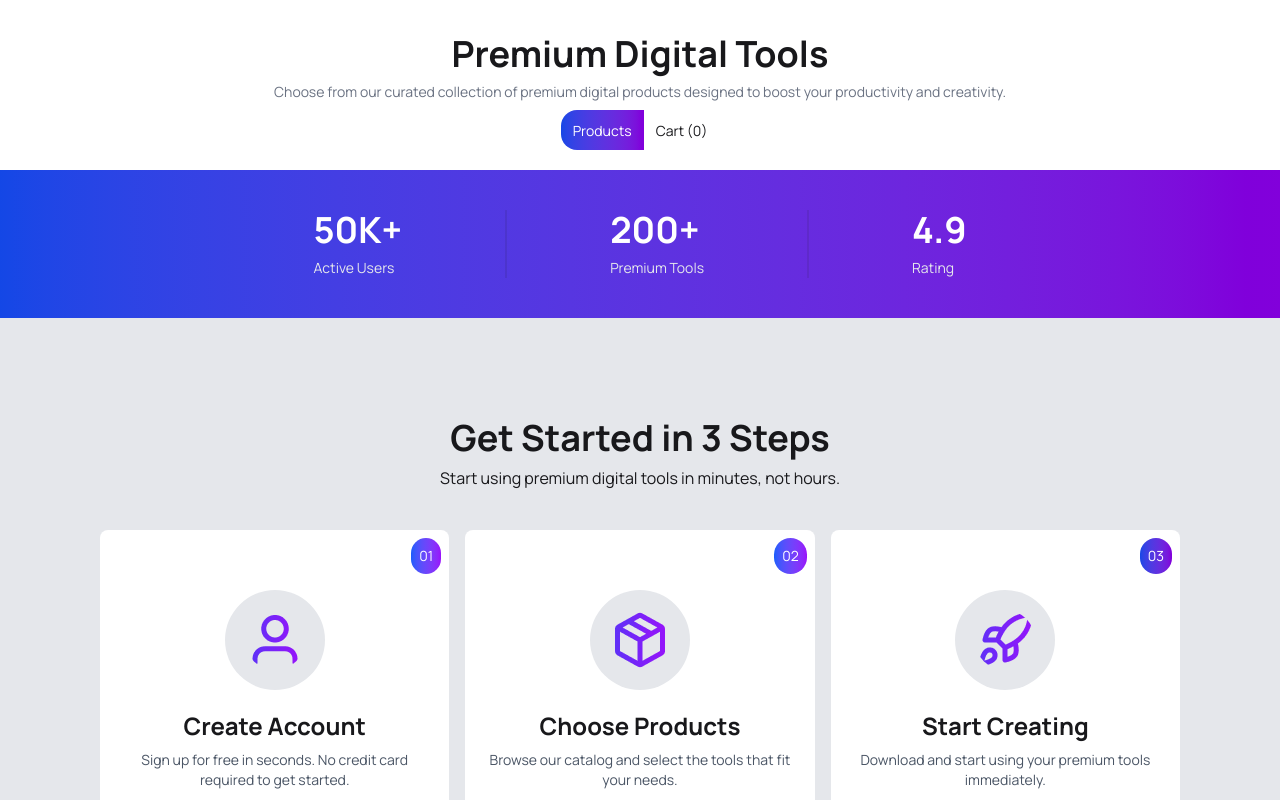
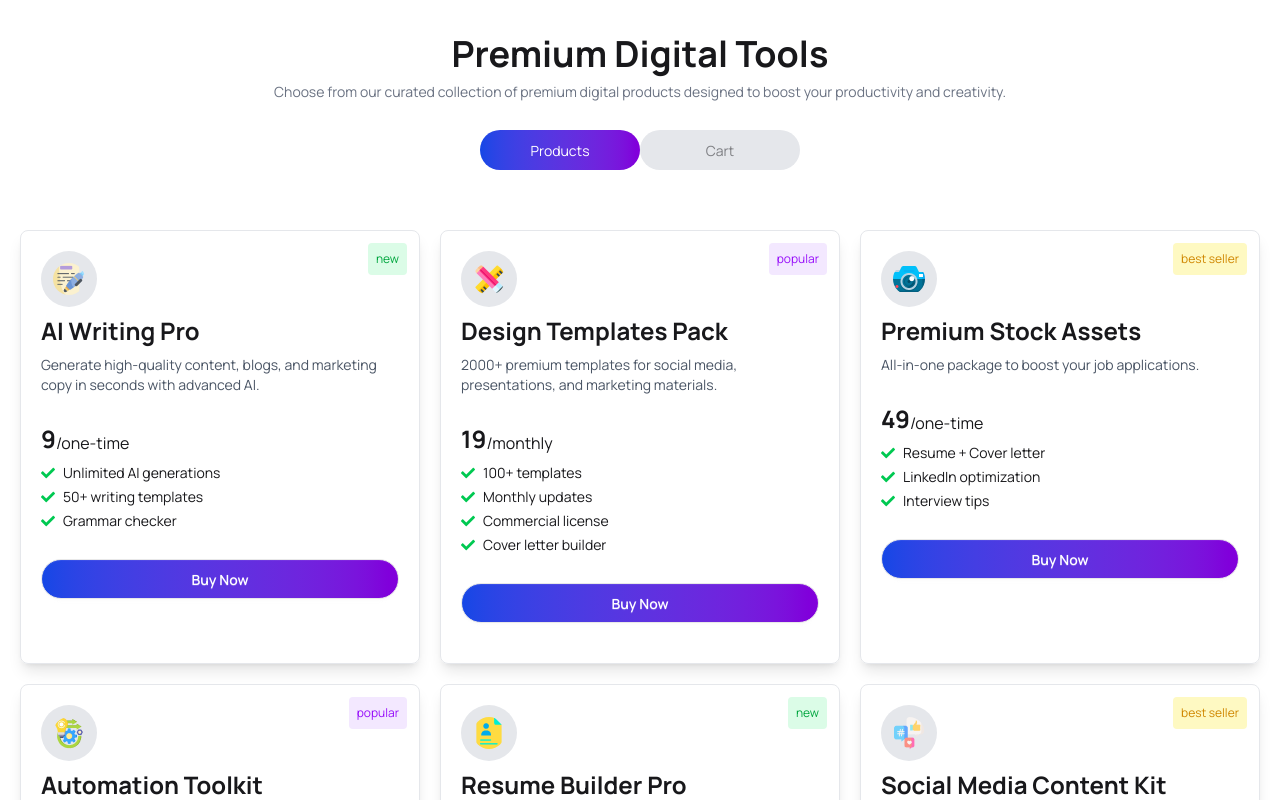
Before and after one commit to JannatRahman/digitools-platform, a React (Vite) app: page / in a window 1280 px wide. Shown: the part 700-1500 px from the top of the page. Built offline with nearby package versions, Linux system fonts and the light colour scheme.

Commit message:
setup section perfectly done according to figma

```diff
--- a/public/data.json
+++ b/public/data.json
@@ -1,29 +1,32 @@
 [
   {
     "id": 1,
-    "name": "Starter Resume Kit",
-    "description": "Perfect for beginners to create professional resumes quickly.",
+    "image": "../src/assets/writing_2327400 1.png",
+    "name": "AI Writing Pro",
+    "description": "Generate high-quality content, blogs, and marketing copy in seconds with advanced AI.",
     "price": 9,
     "period": "one-time",
     "tag": "new",
     "tagType": "new",
-    "features": ["20+ templates", "Basic ATS optimization", "Export to PDF"],
+    "features": ["Unlimited AI generations", "50+ writing templates", "Grammar checker"],
     "icon": "FileText"
   },
   {
     "id": 2,
-    "name": "Pro Resume Builder",
-    "description": "Advanced resume builder with premium templates and tools.",
+    "image": "../src/assets/design-tool.png",
+    "name": "Design Templates Pack",
+    "description": "2000+ premium templates for social media, presentations, and marketing materials.",
     "price": 19,
     "period": "monthly",
     "tag": "popular",
     "tagType": "popular",
-    "features": ["100+ templates", "ATS optimization", "Export to PDF", "Cover letter builder"],
+    "features": ["100+ templates", "Monthly updates", "Commercial license", "Cover letter builder"],
     "icon": "Star"
   },
   {
     "id": 3,
-    "name": "Career Boost Pack",
+    "image": "../src/assets/camera_8775444 1.png",
+    "name": "Premium Stock Assets",
     "description": "All-in-one package to boost your job applications.",
     "price": 49,
     "period": "one-time",
@@ -34,7 +37,8 @@
   },
   {
     "id": 4,
-    "name": "LinkedIn Optimizer",
+    "image": "../src/assets/operation.png",
+    "name": "Automation Toolkit",
     "description": "Enhance your LinkedIn profile for better visibility.",
     "price": 12,
     "period": "monthly",
@@ -45,7 +49,8 @@
   },
   {
     "id": 5,
-    "name": "Interview Prep AI",
+    "image": "../src/assets/portfolio.png",
+    "name": "Resume Builder Pro",
     "description": "Practice interviews with AI-powered feedback.",
     "price": 25,
     "period": "monthly",
@@ -56,7 +61,8 @@
   },
   {
     "id": 6,
-    "name": "Ultimate Career Plan",
+    "image": "../src/assets/social-media.png",
+    "name": "Social Media Content Kit",
     "description": "Yearly plan with full access to all career tools.",
     "price": 99,
     "period": "yearly",
@@ -64,38 +70,6 @@
     "tagType": "best seller",
     "features": ["All features unlocked", "Priority support", "Unlimited exports"],
     "icon": "Crown"
-  },
-  {
-    "id": 7,
-    "name": "Portfolio Builder",
-    "description": "Create stunning personal portfolios easily.",
-    "price": 15,
-    "period": "one-time",
-    "tag": "new",
-    "tagType": "new",
-    "features": ["Custom domains", "Drag & drop builder", "Responsive design"],
-    "icon": "Layout"
-  },
-  {
-    "id": 8,
-    "name": "Job Tracker Pro",
-    "description": "Track and manage all your job applications in one place.",
-    "price": 10,
-    "period": "monthly",
-    "tag": "popular",
-    "tagType": "popular",
-    "features": ["Application tracking", "Status updates", "Deadline reminders"],
-    "icon": "CheckCircle"
-  },
-  {
-  "id": 9,
-  "name": "Freelancer Toolkit",
-  "description": "Essential tools for freelancers to manage clients and projects efficiently.",
-  "price": 29,
-  "period": "monthly",
-  "tag": "popular",
-  "tagType": "popular",
-  "features": ["Invoice generator", "Client management", "Project tracking", "Time tracking"],
-  "icon": "Briefcase"
-}
+  }
+
 ]
--- a/src/App.jsx
+++ b/src/App.jsx
@@ -1,6 +1,8 @@
+import { useState } from 'react'
 import './App.css'
 import ActiveUsers from './components/ActiveUsers'
 import Banner from './components/Banner'
+import Cart from './components/Cart'
 import DataCard from './components/DataCard'
 import Footer from './components/Footer'
 import Navbar from './components/Navbar'
@@ -8,14 +10,45 @@ import Pricing from './components/Pricing'
 import Setup from './components/Setup'
 import Workflow from './components/Workflow'
 
+const getData = async () => {
+  const res = await fetch("/data.json")
+  return res.json();
+}
+
+const dataPromise = getData();
+
 function App() {
+ const [toggleTab, setToggleTab] = useState("products")
+const [carts, setCarts] = useState([]);
 
 
   return (
     <>
     <Navbar></Navbar>
     <Banner></Banner>
-    <DataCard></DataCard>
+
+ <div className='text-center space-y-2 mb-7'>
+        <h2 className='text-4xl font-bold'>Premium Digital Tools</h2>
+        <p className='text-sm  text-gray-500'>Choose from our curated collection of premium digital products designed to boost your productivity and creativity.</p>
+
+
+
+</div>
+
+<div className="tabs  justify-center pb-10">
+  <input type="radio" name="my_tabs_1" className="tab bg-gradient-to-r from-blue-700 to-purple-700 text-white rounded-full w-40" aria-label="Products"
+  onClick={() => setToggleTab("products")}
+   defaultChecked />
+
+  <input type="radio" name="my_tabs_1" className="tab rounded-full w-40 bg-gray-200 hover:bg-gradient-to-r from-pink-500 to-red-500" aria-label="Cart"
+  onClick={() => setToggleTab("cart")}
+  />
+        </div>
+
+    {toggleTab === "products" && <DataCard dataPromise={dataPromise} carts={carts} setCarts={setCarts}></DataCard>}
+
+    {toggleTab === "cart" &&<Cart carts={carts} setCarts={setCarts}></Cart>}
+
     <ActiveUsers></ActiveUsers>
     <Setup></Setup>
     <Pricing></Pricing>
--- a/src/components/Banner.jsx
+++ b/src/components/Banner.jsx
@@ -1,7 +1,9 @@
 import React from 'react';
 import bannerImg from '../assets/banner.png'
+import playImg from '../assets/Play.png'
 import img from '../assets/react.svg'
 import { CiPlay1 } from 'react-icons/ci';
+
 import { WiDirectionRight } from 'react-icons/wi';
 const Banner = () => {
   return (
@@ -18,8 +20,8 @@ const Banner = () => {
        software—all in one place. Start creating faster today.
        Explore Products</p>
        <div className='flex gap-6'>
-        <button className=' btn rounded-4xl bg-gradient-to-r from-blue-700 to-purple-700 p-3 text-white'>Explore Products <WiDirectionRight /></button>
-        <button className='btn border-purple-900 rounded-4xl text-purple-800 hover:bg-gradient-to-r from-blue-700 to-purple-700 '><CiPlay1 /> Watch Demo</button>
+        <button className=' btn rounded-4xl bg-gradient-to-r from-blue-700 to-purple-700 p-4 text-white'>Explore Products</button>
+        <button className='btn border-purple-900 rounded-4xl text-purple-800 hover:bg-gradient-to-r from-blue-700 to-purple-700 '><span><img src={playImg} alt="" /></span> Watch Demo</button>
        </div>
      </div>
 
--- /dev/null
+++ b/src/components/Cart.jsx
@@ -0,0 +1,61 @@
+import React from 'react';
+import { HiOutlineEmojiSad } from 'react-icons/hi';
+import { MdDelete } from 'react-icons/md';
+
+const Cart = ({carts, setCarts}) => {
+  const totalPrice = carts.reduce((sum, item) => sum + item.price, 0)
+  const handleProceed = () => {
+    setCarts([]);
+  }
+
+const handleDelete = (item) => {
+  const filterArray = carts.filter(c => c.id !== item.id)
+  setCarts(filterArray)
+}
+
+  return (
+    <div className=' p-10 border border-gray-100 shadow-2xl rounded-2xl container mx-auto mb-10'>
+      <h2 className='text-3xl font-bold pb-5'>Your Cart</h2>
+
+      {
+        carts.length === 0 ? <p className='flex justify-center items-center gap-2 text-2xl p-5'>Cart is empty <span className=''><HiOutlineEmojiSad /></span></p> : <>
+        <div className='space-y-5 rounded-2xl'>
+      {
+      carts.map(item => <div key={item.id} className='border border-gray-300 rounded-2xl bg-gray-100'>
+
+      <div className='flex gap-5 items-center'>
+        <div className='bg-gray-300 rounded-full  my-5 p-5 m-5'>
+        <img className='h-10 w-10 object-contain ' src={item.image} alt="" />
+      </div>
+
+      <div className='flex w-full  items-center'>
+        <div className='flex-1'>
+          <h3 className='text-lg font-bold'>{item.name}</h3>
+        <p className='text-gray-600'>${item.price}</p>
+        </div>
+        <button onClick={() => handleDelete(item)} className='text-red-600 m-8'><MdDelete />
+        </button>
+
+      </div>
+      </div>
+
+      </div>)
+    }
+
+    </div>
+    <div className='flex justify-between mt-5 bg-gray-50 p-3 rounded-2xl items-center'>
+      <p>Total</p>
+      <p className='font-bold text-2xl'>${totalPrice}</p>
+    </div>
+    <button onClick={handleProceed} className='btn bg-gradient-to-r from-blue-700 to-purple-700 w-full text-white mt-5 rounded-3xl'>
+      Proceed to Checkout
+    </button>
+        </>
+      }
+
+
+    </div>
+  );
+};
+
+export default Cart;
--- a/src/components/DataCard.jsx
+++ b/src/components/DataCard.jsx
@@ -1,20 +1,20 @@
-import React from 'react';
+import { use} from "react";
 
-const DataCard = () => {
+import DataCards from "./DataCards";
+
+const DataCard = ({dataPromise, carts, setCarts}) => {
+  const DataCard = use(dataPromise)
+
   return (
-    <div>
-      <div className='text-center space-y-2 mb-5'>
-        <h2 className='text-4xl font-bold'>Premium Digital Tools</h2>
-        <p className='text-sm  text-gray-500'>Choose from our curated collection of premium digital products designed to boost your productivity and creativity.</p>
+    <div className="">
 
 
-<div className="tabs  justify-center ">
-  <input type="radio" name="my_tabs_1" className="tab bg-gradient-to-r from-blue-700 to-purple-700 text-white rounded-l-2xl" aria-label="Products" />
-
-  <input type="radio" name="my_tabs_1" className="tab rounded-r-2xl " aria-label="Cart (0)" defaultChecked />
-
-
-        </div>
+      <div className="container mx-auto grid md:grid-cols-2 lg:grid-cols-3 gap-5 p-5 mb-5 ">
+        {
+     DataCard.map(data =>
+     <DataCards key={data.id} data={data} carts={carts} setCarts={setCarts}></DataCards>
+)
+        }
       </div>
     </div>
   );
--- /dev/null
+++ b/src/components/DataCards.jsx
@@ -0,0 +1,49 @@
+import React, { useState } from 'react';
+import { FaCheck } from "react-icons/fa";
+const tagStyles = {
+  "best seller": "bg-yellow-100 text-yellow-600",
+  new: "bg-green-100 text-green-600",
+  popular: "bg-purple-100 text-purple-600",
+};
+
+const DataCards = ({data, carts, setCarts }) => {
+  const [isBuy, setIsBuy] = useState(false);
+
+
+const handleBuyItem = () => {
+  setIsBuy(true);
+  setCarts([...carts, data])
+}
+
+  return (
+   <div className="shadow-lg border border-gray-200 rounded-lg p-5 relative  ">
+      <p className={`absolute top-3 right-3 text-xs px-2 py-2 rounded ${tagStyles[data.tagType]}`}>{data.tag}
+      </p>
+
+    <div className="space-y-2 pb-7">
+      <img className=" rounded-full bg-gray-200 p-3" src={data.image} alt="" />
+      <h3 className="text-2xl font-bold">{data.name}</h3>
+    <p className="text-sm text-gray-600">{data.description}</p>
+    </div>
+
+    <div className="flex ga-5 space-y-2 items-center">
+      <p className="text-2xl font-bold">{data.price}</p>
+      <p>/{data.period}</p>
+
+    </div>
+
+    <div className="items-center gap-3 space-y-1 pb-7">
+      {data.features.map((feature, id) => (
+        <li key={id} className="text-sm flex items-center gap-2 ">
+         <p className="text-green-500 text-sm"><FaCheck/></p> {feature}
+        </li>
+      ))}
+    </div>
+    <div className="mb-5">
+      <button onClick={handleBuyItem} className=' btn rounded-4xl bg-gradient-to-r from-blue-700 to-purple-700 p-4 text-white w-full'>{isBuy ? "Added to cart" : "Buy Now"}</button>
+    </div>
+</div>
+  );
+};
+
+export default DataCards;
--- a/src/components/Navbar.jsx
+++ b/src/components/Navbar.jsx
@@ -21,7 +21,7 @@ const Navbar = () => {
     </div>
   </div>
   <div className="navbar-end gap-5">
-   <BsCart2 />
+   <p className=''><BsCart2 /></p>
     <button className='btn'>Login</button>
     <button className='btn rounded-4xl bg-gradient-to-r from-blue-700 to-purple-700 p-2 text-white'>Get Started</button>
   </div>
```
Also changed, not shown: src/assets/camera_8775444 1.png (added).
